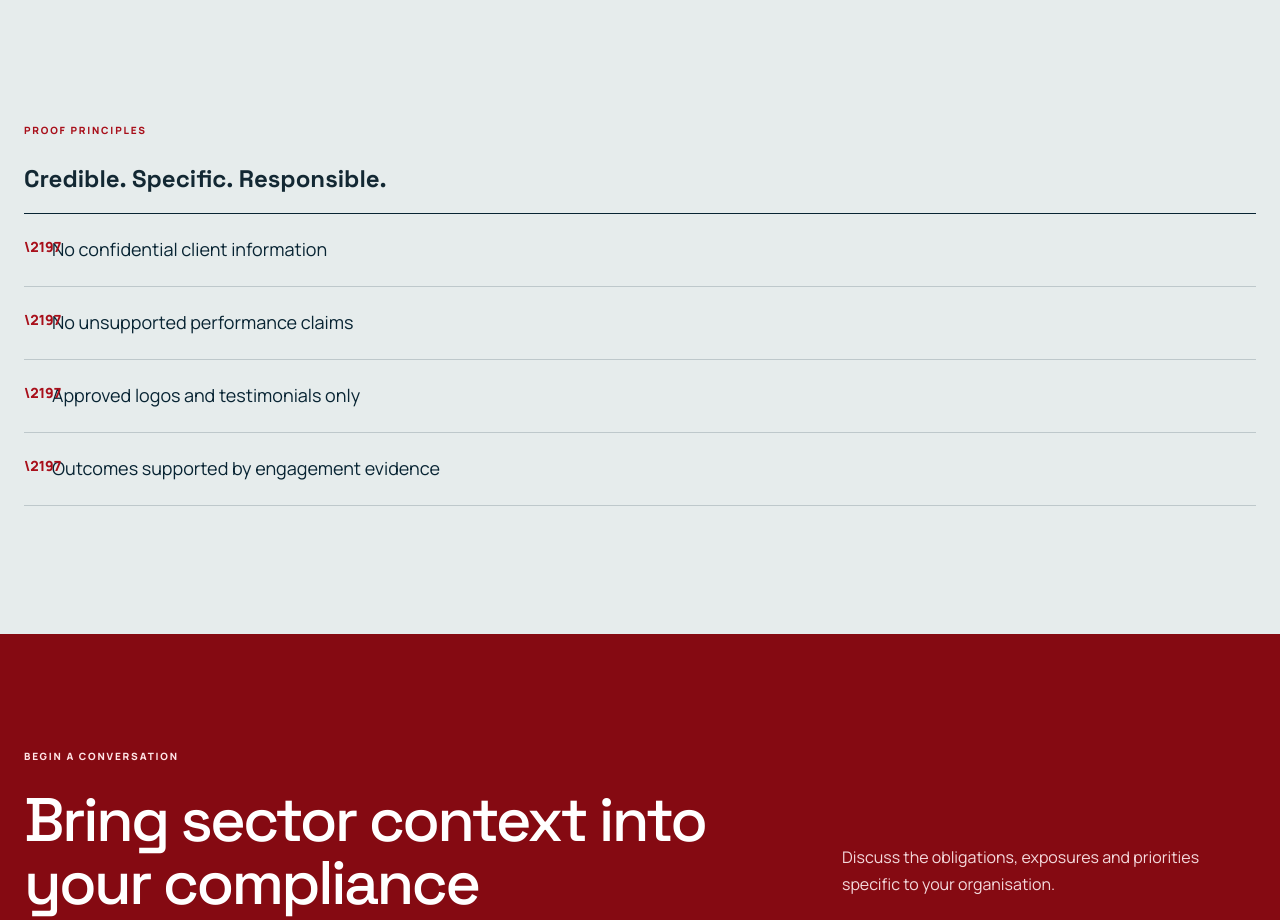
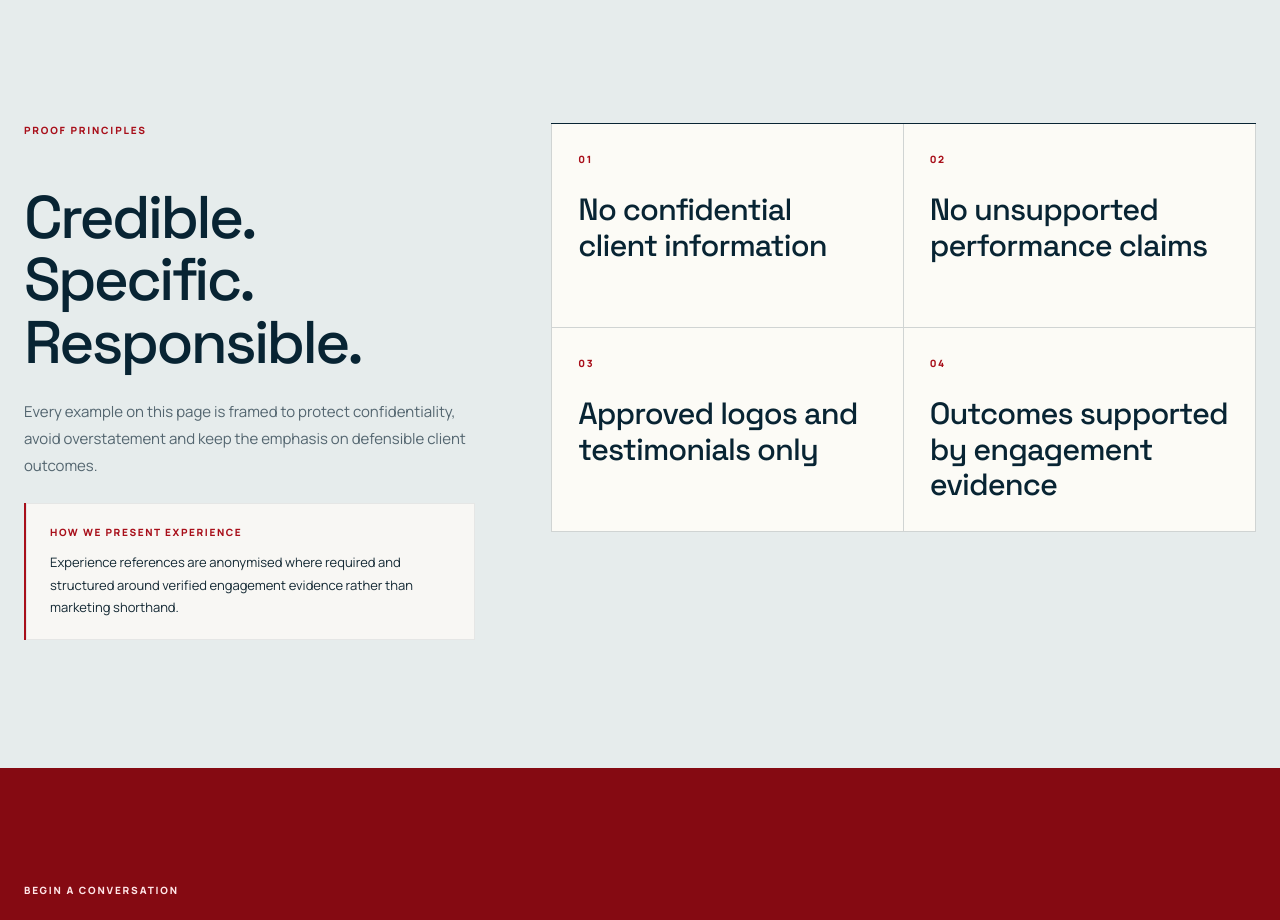
Before and after one commit to Rexdomine/gpm-associates-signal-architecture, a Next.js app: page /industries in a window 1280 px wide. Shown: the part 4780-5700 px from the top of the page. Built offline with nearby package versions, Linux system fonts and the light colour scheme.

Commit message:
refine: improve industries proof section layout

```diff
--- a/app/globals.css
+++ b/app/globals.css
@@ -415,9 +415,18 @@ h1 { max-width: 720px; margin-bottom: 30px; color: white; font-size: clamp(49px,
 .industries-engagement-card dt { margin-bottom: 6px; color: var(--crimson); font-size: 10px; font-weight: 850; letter-spacing: .16em; text-transform: uppercase; }
 .industries-engagement-card dd { margin: 0; color: var(--slate); font-size: 14px; line-height: 1.72; }
 
-.industries-proof-list { margin: 0; padding: 0; list-style: none; border-top: 1px solid var(--navy); }
-.industries-proof-list li { position: relative; padding: 22px 0 22px 28px; border-bottom: 1px solid var(--rule); color: var(--navy); font-size: 18px; line-height: 1.55; }
-.industries-proof-list li::before { content: "\\2197"; position: absolute; left: 0; top: 22px; color: var(--crimson); font-size: 14px; font-weight: 850; }
+.industries-proof-layout { display: grid; grid-template-columns: minmax(300px, .78fr) minmax(0, 1.22fr); gap: clamp(38px, 6vw, 96px); align-items: start; }
+.industries-proof-intro { display: grid; gap: 24px; max-width: 470px; }
+.industries-proof-intro h2 { margin: 0; color: var(--navy); font-size: clamp(42px, 4.7vw, 66px); font-weight: 500; line-height: 1.04; letter-spacing: -.045em; }
+.industries-proof-summary { margin: 0; color: var(--slate); font-size: 15px; line-height: 1.8; }
+.industries-proof-note { display: grid; gap: 12px; padding: 22px 24px; border-left: 2px solid var(--crimson); background: rgba(255,253,248,.72); box-shadow: inset 0 0 0 1px rgba(8,36,51,.08); }
+.industries-proof-note span { color: var(--crimson); font-size: 10px; font-weight: 850; letter-spacing: .16em; text-transform: uppercase; }
+.industries-proof-note p { margin: 0; color: var(--ink); font-size: 13px; line-height: 1.72; }
+.industries-proof-grid { display: grid; grid-template-columns: repeat(2, minmax(0, 1fr)); grid-auto-rows: 1fr; gap: 0; margin: 0; padding: 0; list-style: none; border-top: 1px solid var(--navy); }
+.industries-proof-grid li { min-height: 0; display: grid; align-content: start; gap: 26px; padding: 28px 26px; border-right: 1px solid var(--rule); border-bottom: 1px solid var(--rule); background: rgba(255,253,248,.9); }
+.industries-proof-grid li:nth-child(2n + 1) { border-left: 1px solid var(--rule); }
+.industries-proof-grid span { color: var(--crimson); font-size: 10px; font-weight: 850; letter-spacing: .16em; }
+.industries-proof-grid p { max-width: 18ch; margin: 0; color: var(--navy); font-family: var(--font-space-grotesk), sans-serif; font-size: clamp(24px, 2.4vw, 34px); font-weight: 500; line-height: 1.16; letter-spacing: -.03em; }
 
 .cookie-banner { position: fixed; z-index: 120; right: 20px; bottom: 20px; left: 20px; display: grid; grid-template-columns: 1fr auto; gap: 28px; align-items: center; max-width: 1260px; margin-inline: auto; padding: 22px 24px; border: 1px solid rgba(255,255,255,.25); background: #082433; color: white; box-shadow: 0 24px 70px rgba(0,0,0,.28); }
 .cookie-title { margin-bottom: 7px; font-weight: 800; }
@@ -460,6 +469,9 @@ h1 { max-width: 720px; margin-bottom: 30px; color: white; font-size: clamp(49px,
   .industries-priority-grid { grid-template-columns: repeat(2, 1fr); }
   .industries-approach-layout { grid-template-columns: minmax(0, 1.02fr) minmax(300px, .98fr); gap: 34px; }
   .industries-approach-copy h2 { max-width: 9.4ch; }
+  .industries-proof-layout { grid-template-columns: 1fr; gap: 34px; }
+  .industries-proof-intro { max-width: 760px; }
+  .industries-proof-grid p { max-width: 14ch; }
   .services-stage-grid { grid-template-columns: repeat(3, 1fr); }
   .services-stage-grid article { border-bottom: 1px solid var(--rule); }
 }
@@ -469,13 +481,16 @@ h1 { max-width: 720px; margin-bottom: 30px; color: white; font-size: clamp(49px,
   .operating-grid, .section-intro { gap: 18px; }
   .operating-grid > .eyebrow, .section-intro > .eyebrow { margin-bottom: 0; }
   .operating-copy { margin-top: 18px; }
-  .industries-sector-grid, .industries-priority-grid { grid-template-columns: 1fr; }
-  .industries-sector-card { min-height: 0; }
+  .industries-sector-grid, .industries-priority-grid, .industries-sector-grid-mockup, .industries-engagement-grid { grid-template-columns: 1fr; }
+  .industries-sector-card, .industries-sector-card-mockup, .industries-engagement-card { min-height: 0; }
   .industries-approach-layout { grid-template-columns: 1fr; gap: 26px; }
   .industries-approach-copy { max-width: none; padding-top: 0; }
   .industries-approach-copy h2 { max-width: 12ch; }
   .industries-body-copy-text { max-width: 100%; }
   .industries-approach-media { max-width: 100%; }
+  .industries-proof-grid { grid-template-columns: 1fr; }
+  .industries-proof-grid li { min-height: 0; border-left: 1px solid var(--rule); }
+  .industries-proof-grid p { max-width: 100%; }
   .service-row { grid-template-columns: 44px 1fr 40px; gap: 18px; padding: 30px 0; }
   .service-row > span { padding-top: 6px; }
   .service-row p { grid-column: 2 / 4; }
@@ -532,6 +547,9 @@ h1 { max-width: 720px; margin-bottom: 30px; color: white; font-size: clamp(49px,
   .industries-approach-copy h2 { max-width: 12.5ch; }
   .industries-approach-media { margin-inline: -16px; }
   .industries-approach-image { border-inline: 0; }
+  .industries-proof-note { padding: 20px 18px; }
+  .industries-proof-grid li { padding: 24px 20px; }
+  .industries-proof-grid p { font-size: 28px; }
   .service-row { grid-template-columns: 30px 1fr 36px; gap: 12px; }
   .service-row h3 { font-size: 24px; }
   .service-row p { font-size: 13px; }
--- a/app/industries/page.tsx
+++ b/app/industries/page.tsx
@@ -253,18 +253,29 @@ export default function IndustriesPage() {
         </section>
 
         <section className="industries-proof section-pad">
-          <div className="shell industries-two-column" data-reveal>
-            <div>
+          <div className="shell industries-proof-layout" data-reveal>
+            <div className="industries-proof-intro">
               <p className="eyebrow">PROOF PRINCIPLES</p>
               <h2>Credible. Specific. Responsible.</h2>
+              <p className="industries-proof-summary">
+                Every example on this page is framed to protect confidentiality, avoid overstatement and keep the emphasis on defensible client outcomes.
+              </p>
+              <div className="industries-proof-note">
+                <span>HOW WE PRESENT EXPERIENCE</span>
+                <p>
+                  Experience references are anonymised where required and structured around verified engagement evidence rather than marketing shorthand.
+                </p>
+              </div>
             </div>
-            <div>
-              <ul className="industries-proof-list">
-                {proofPrinciples.map((item) => (
-                  <li key={item}>{item}</li>
-                ))}
-              </ul>
-            </div>
+
+            <ol className="industries-proof-grid">
+              {proofPrinciples.map((item, index) => (
+                <li key={item} className={index % 2 ? "reveal-delay-1" : ""} data-reveal>
+                  <span>{String(index + 1).padStart(2, "0")}</span>
+                  <p>{item}</p>
+                </li>
+              ))}
+            </ol>
           </div>
         </section>
 
```
